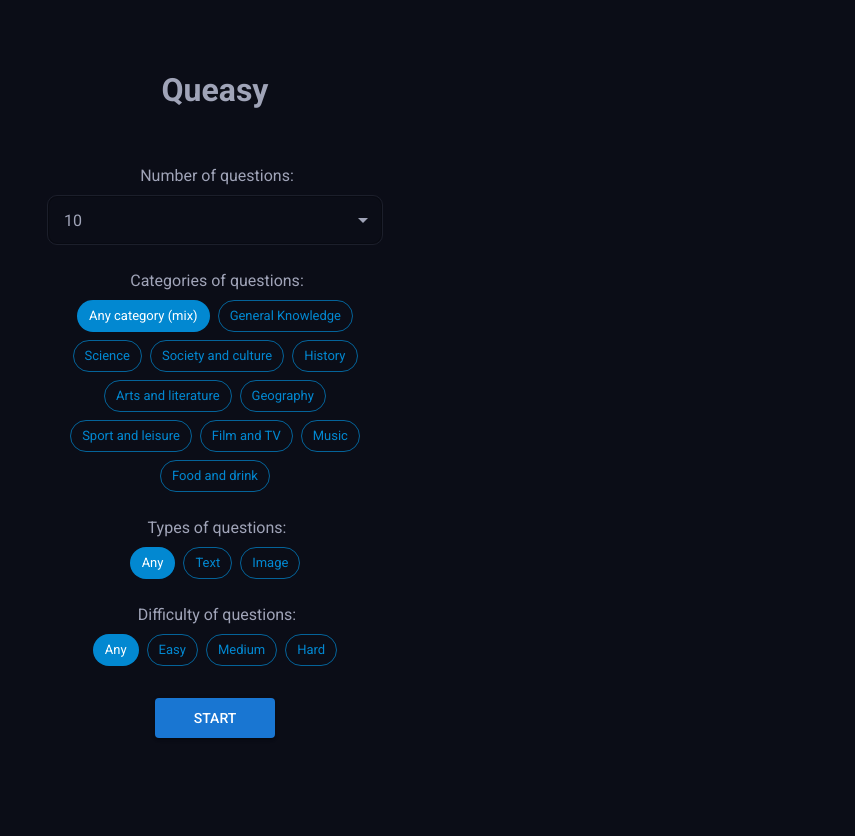
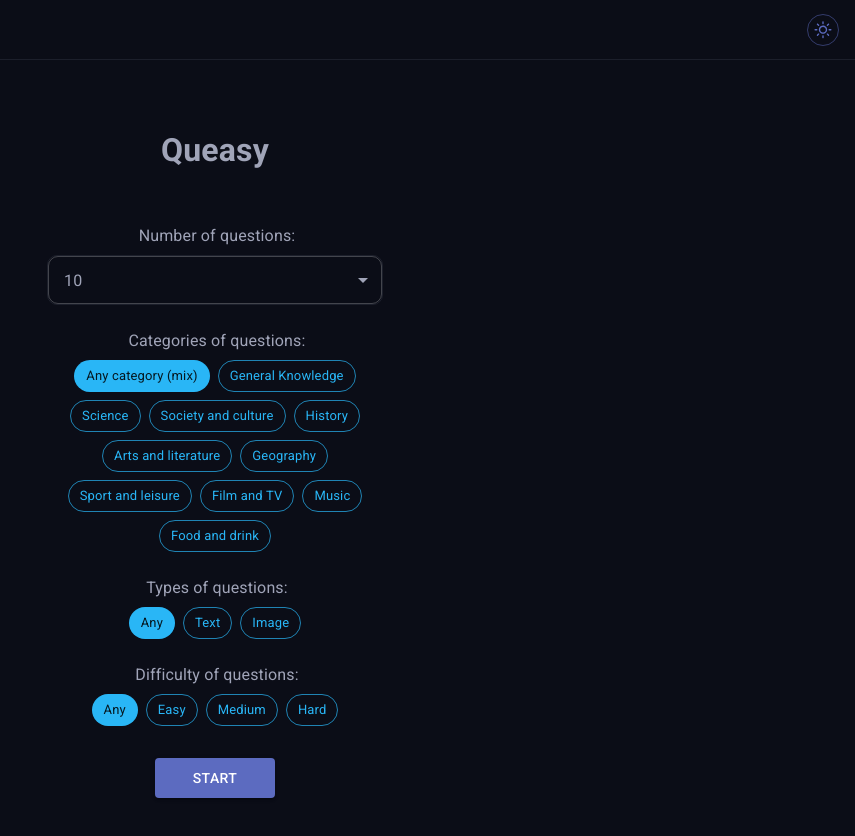
Before and after one commit to swos13/quieasy, a Next.js app: page / in a window 1280 px wide. Shown: the top 836 px of the page, without its empty margins (425-1280 px from the left). Built offline with nearby package versions, Linux system fonts and the light colour scheme; what @mui/material-nextjs would draw is missing.

Commit message:
design - create theme

```diff
--- a/package.json
+++ b/package.json
@@ -16,6 +16,7 @@
     "next": "15.3.2",
     "react": "^19.0.0",
     "react-dom": "^19.0.0",
+    "react-icons": "^5.5.0",
     "sass": "^1.89.0",
     "zustand": "^5.0.5"
   },
--- a/src/app/layout.tsx
+++ b/src/app/layout.tsx
@@ -1,9 +1,9 @@
 import { Roboto } from "next/font/google";
-import { ThemeProvider } from "@mui/material";
 import "./globals.scss";
 import { AppRouterCacheProvider } from "@mui/material-nextjs/v13-appRouter";
 
-import theme from "./theme";
+import { ThemeContextProvider } from "@/context/ThemeContext";
+import Header from "@/components/Header/Header";
 
 const roboto = Roboto({
   weight: ["300", "400", "500", "700"],
@@ -21,7 +21,10 @@ export default function RootLayout({
     <html lang="en">
       <body className={`${roboto.className}`}>
         <AppRouterCacheProvider>
-          <ThemeProvider theme={theme}>{children}</ThemeProvider>
+          <ThemeContextProvider>
+            <Header />
+            {children}
+          </ThemeContextProvider>
         </AppRouterCacheProvider>
       </body>
     </html>
--- /dev/null
+++ b/src/components/Header/Header.module.scss
@@ -0,0 +1,10 @@
+.header {
+    display: flex;
+    justify-content: end;
+    align-items: center;
+    width: 100%;
+    height: 60px;
+    padding-inline: 16px;
+    border-bottom: 1px solid var(--color-border);
+    background-color: var(--color-background);
+}
--- /dev/null
+++ b/src/components/Header/Header.tsx
@@ -0,0 +1,11 @@
+import { Box } from "@mui/material";
+import ThemeToggle from "../ThemeToggle/ThemeToggle";
+import styles from "./Header.module.scss";
+
+export default function Header() {
+    return (
+        <Box className={styles.header} component="header">
+            <ThemeToggle />
+        </Box>
+    )
+}
--- /dev/null
+++ b/src/components/ThemeToggle/ThemeToggle.module.scss
@@ -0,0 +1,6 @@
+.theme_button {
+    display: flex;
+    justify-content: center;
+    align-items: center;
+    border: 1px solid var(--color-border);
+}
--- /dev/null
+++ b/src/components/ThemeToggle/ThemeToggle.tsx
@@ -0,0 +1,22 @@
+'use client';
+
+import { Button } from "@mui/material";
+import { WiDaySunny, WiMoonWaxingCrescent3 } from "react-icons/wi";
+import { useEffect } from "react";
+
+import { useThemeMode } from "@/context/ThemeContext";
+import styles from './ThemeToggle.module.scss';
+
+export default function ThemeToggle() {
+  const { toggleTheme, mode } = useThemeMode();
+
+  useEffect(() => {
+    document.documentElement.setAttribute('data-theme', mode);
+  }, [mode])
+
+  return (
+    <Button className={styles.theme_button} sx={{ width: "32px", height: "32px", borderRadius: "16px", minWidth: "32px", padding: 0 }} onClick={toggleTheme} variant="outlined">
+      {mode === "dark" ? <WiDaySunny size={24}/> : <WiMoonWaxingCrescent3 size={24}/>}
+    </Button>
+  );
+};
--- /dev/null
+++ b/src/context/ThemeContext.tsx
@@ -0,0 +1,40 @@
+'use client';
+
+import darkTheme from "@/theme/darkTheme";
+import lightTheme from "@/theme/lightTheme";
+import { CssBaseline, ThemeProvider } from "@mui/material";
+import { createContext, ReactNode, useContext, useMemo, useState } from "react";
+
+type ThemeMode = "light" | "dark";
+
+interface IThemeContext {
+  mode: ThemeMode;
+  toggleTheme: () => void;
+}
+
+const ThemeContext = createContext<IThemeContext | undefined>(undefined);
+
+export const useThemeMode = () => {
+    const context = useContext(ThemeContext);
+    if (!context) throw new Error('useThemeMode must be used withing ThemeContextProvider');
+    return context;
+}
+
+export const ThemeContextProvider = ({ children }: { children: ReactNode }) => {
+  const [mode, setMode] = useState<ThemeMode>("dark");
+
+  const toggleTheme = () => {
+    setMode((prev) => (prev === "dark" ? "light" : "dark"));
+  };
+
+  const theme = useMemo(() => (mode === "dark" ? darkTheme : lightTheme), [mode]);
+
+  return (
+    <ThemeContext.Provider value={{ mode, toggleTheme }}>
+      <ThemeProvider theme={theme}>
+        <CssBaseline />
+        {children}
+      </ThemeProvider>
+    </ThemeContext.Provider>
+  );
+};
--- /dev/null
+++ b/src/theme/darkTheme.ts
@@ -0,0 +1,30 @@
+import { createTheme } from "@mui/material/styles";
+
+const darkTheme = createTheme({
+  palette: {
+    mode: "dark",
+    background: {
+      default: "#0B0D17",
+      paper: "#11131F",
+    },
+    text: {
+      primary: "#A0A4B8",
+      secondary: "#7C819C",
+    },
+    primary: {
+      main: "#5C6BC0",
+    },
+    success: {
+      main: "#4C6B5C",
+    },
+    warning: {
+      main: "#A68A4C",
+    },
+    error: {
+      main: "#A65C6B",
+    },
+    divider: "#1C1F2B",
+  },
+});
+
+export default darkTheme;
--- /dev/null
+++ b/src/theme/lightTheme.ts
@@ -0,0 +1,30 @@
+import { createTheme } from "@mui/material";
+
+const lightTheme = createTheme({
+  palette: {
+    mode: "light",
+    background: {
+      default: "#F5F7FA",
+      paper: "#FFFFFF",
+    },
+    text: {
+      primary: "#2E3440",
+      secondary: "#4C566A",
+    },
+    primary: {
+      main: "#5C6BC0",
+    },
+    success: {
+      main: "#A3BE8C",
+    },
+    warning: {
+      main: "#EBCB8B",
+    },
+    error: {
+      main: "#BF616A",
+    },
+    divider: "#D8DEE9",
+  },
+});
+
+export default lightTheme;
```
Also changed, not shown: 1 other file (tests, documents, lock files or other folders).
